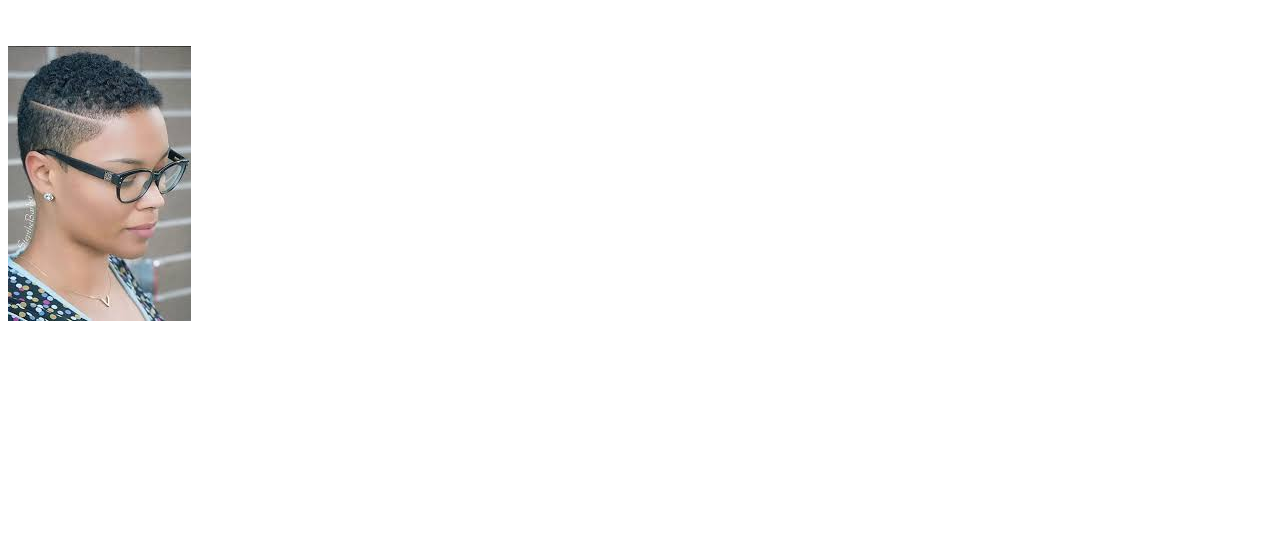
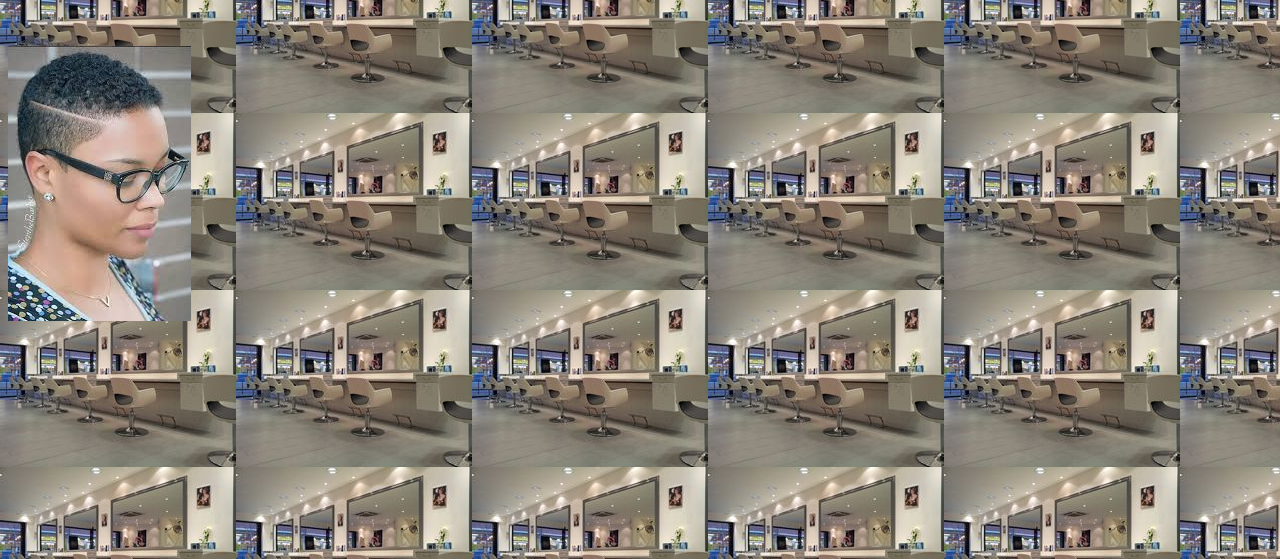
Before and after one commit to Q-brown/Q-brown-hair-cut, a plain HTML site: page index.html in a window 1280 px wide. Shown: the part 241-800 px from the top of the page. Drawn offline with Linux system fonts and the light colour scheme; the site is published under a folder, as on GitHub Pages, so addresses that start at the root find nothing.

Commit message:
add css/styles.css

```diff
--- a/css/styles.css
+++ b/css/styles.css
@@ -1,5 +1,5 @@
 .you{
-    background-image: url("/images/back\ ground.jpg");
+    background-image: url("../images/back\ ground.jpg");
 }
 .two{
     background-color: dimgrey;
```
